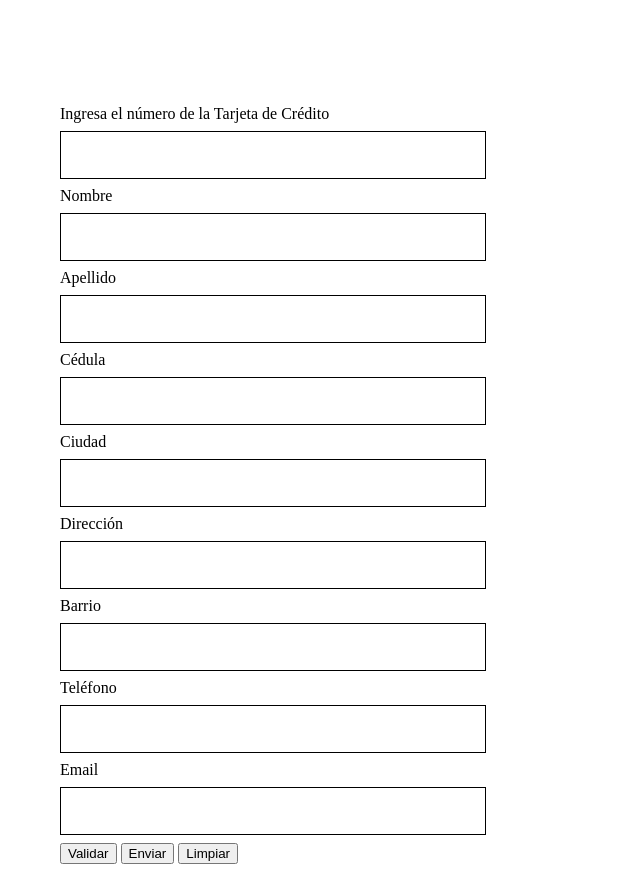
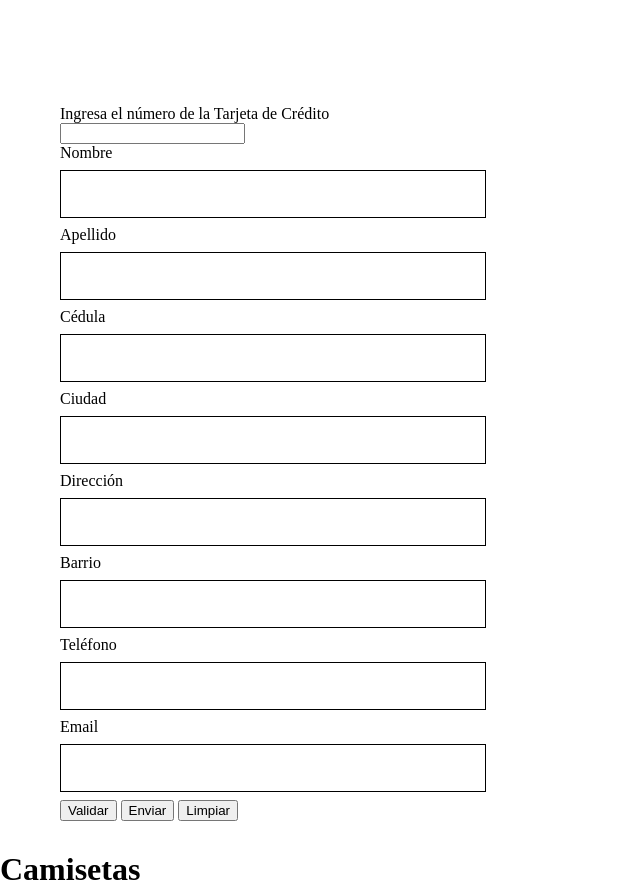
Before and after one commit to Laboratoria/BOG003-card-validation, a website with bundled scripts: page src/index.html in a window 1280 px wide. Shown: the part 1260-2151 px from the top of the page, without its empty margins (0-640 px from the left). Built offline with nearby package versions, Linux system fonts and the light colour scheme.

Commit message:
cambios del inputde la tarjeta de credito

```diff
--- a/src/index.html
+++ b/src/index.html
@@ -43,7 +43,7 @@
           <img src="img/tarjeta.png">
 
           <label for="card" >Ingresa el número de la Tarjeta de Crédito</label>
-          <input class="controls" type="number" name="icard">
+          <input id="tarjetaDeCredito" type="text">
 
           <label for="nombre" >Nombre</label>
           <input class="controls" type="text" name="name">
```
